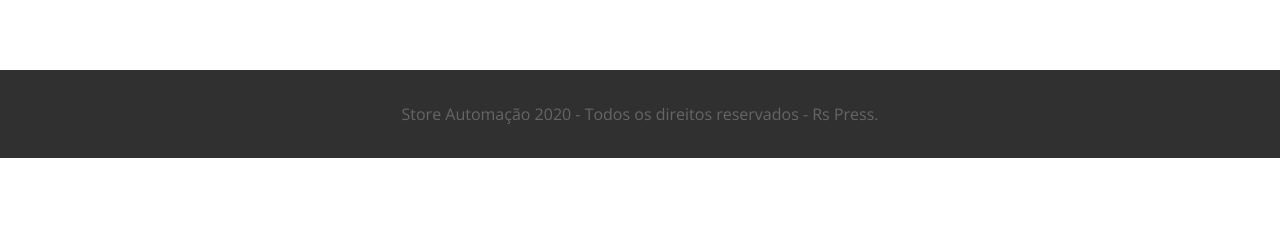
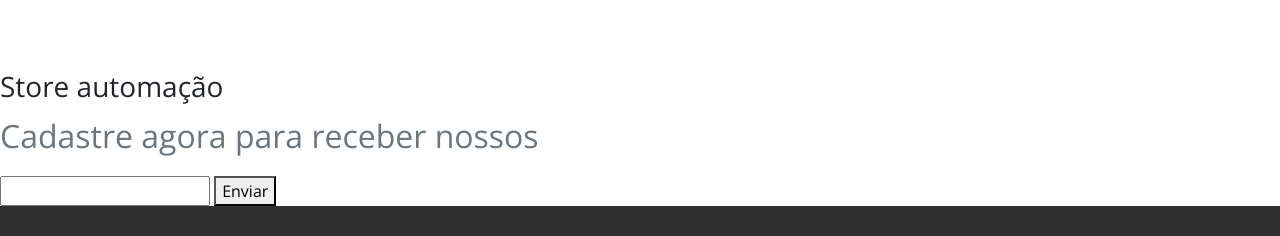
Before and after one commit to caabeatriz/store-automation, a plain HTML site: page index.html in a window 1280 px wide. Shown: the part 6933-7169 px from the top of the page. Before the commit the page ends 7091 px from the top, so only its background shows below. Drawn offline with nearby package versions, Linux system fonts and the light colour scheme.

Commit message:
added new styles

```diff
--- a/index.html
+++ b/index.html
@@ -224,7 +224,20 @@
 
   <footer>
     <div>
-      <div></div>
+      <div>
+        <h3>Store automação</h3>
+        <p class="text-muted">Cadastre agora para receber nossos</p>
+        <div>
+          <input type="email">
+          <button>Enviar</button>
+        </div>
+        <div>
+          <div></div>
+          <div></div>
+          <div></div>
+
+        </div>
+      </div>
       <div></div>
     </div>
     <div class="sub-footer text-center">
```
